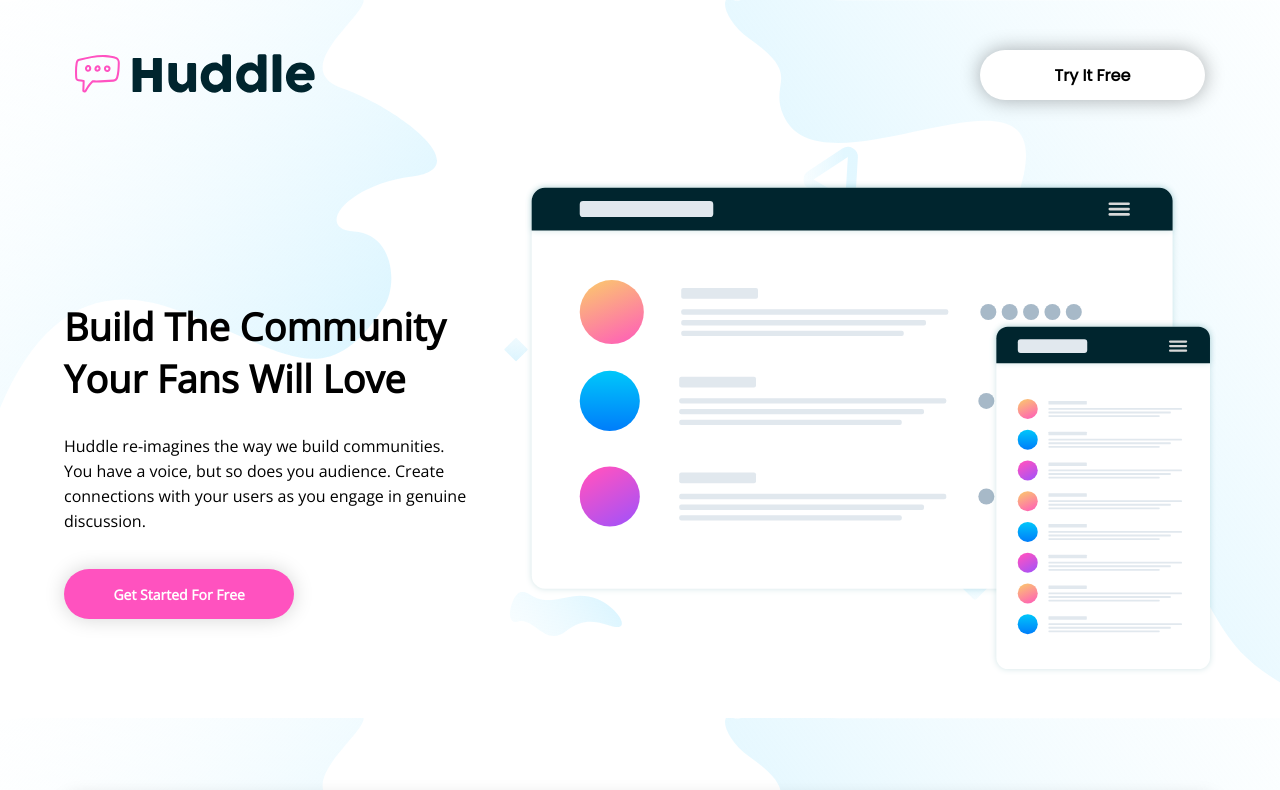
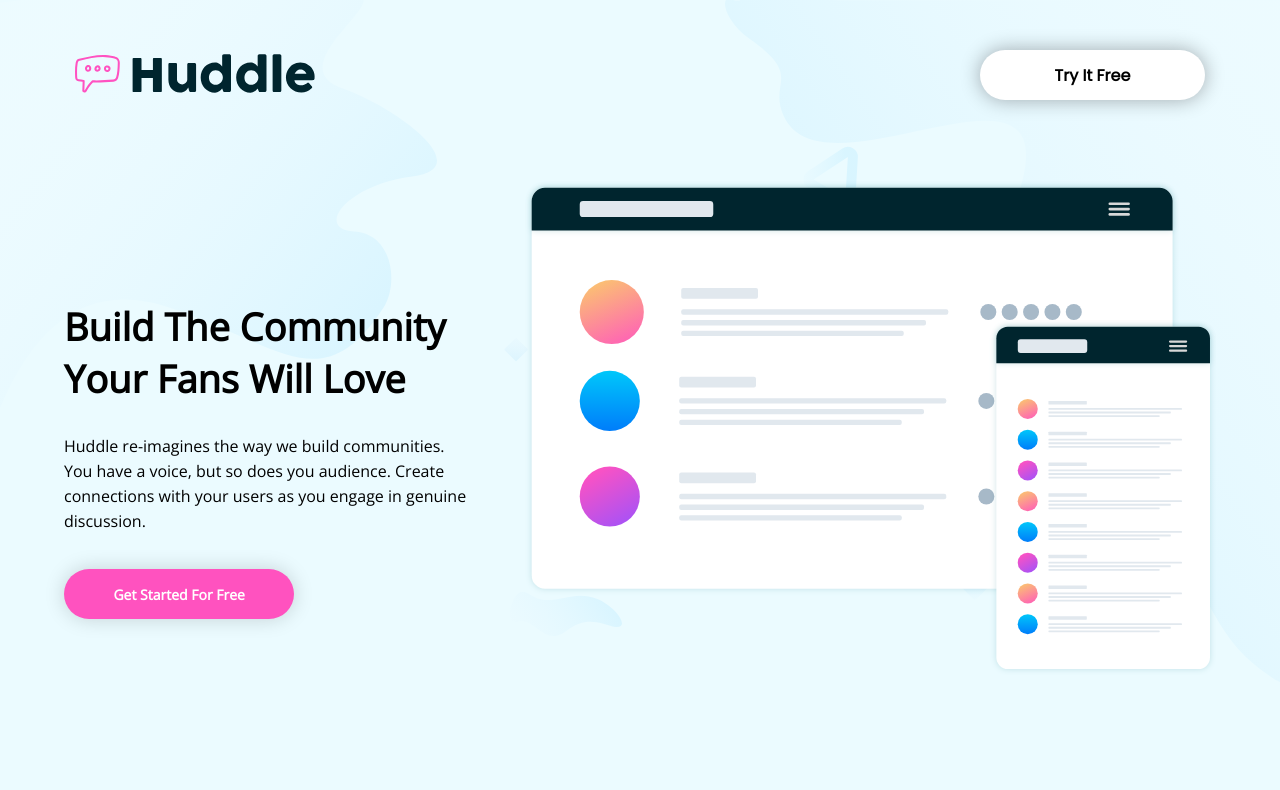
Before and after one commit to LucasLeone/huddle-landing-feature-blocks, a plain HTML site: page index.html in a window 1280 px wide. Shown: the top 790 px of the page. Drawn offline with nearby package versions, Linux system fonts and the light colour scheme.

Commit message:
change bg on desktop

```diff
--- a/main.css
+++ b/main.css
@@ -13,6 +13,9 @@ font-family: 'Poppins', sans-serif;
     /* width: 100vw; */
     height: 100vh;
     background-image: url(images/bg-hero-desktop.svg);
+    background-color: hsl(193, 100%, 96%);
+    background-repeat: no-repeat;
+    margin-bottom: 50px;
 }
 
 .hero nav {
```
